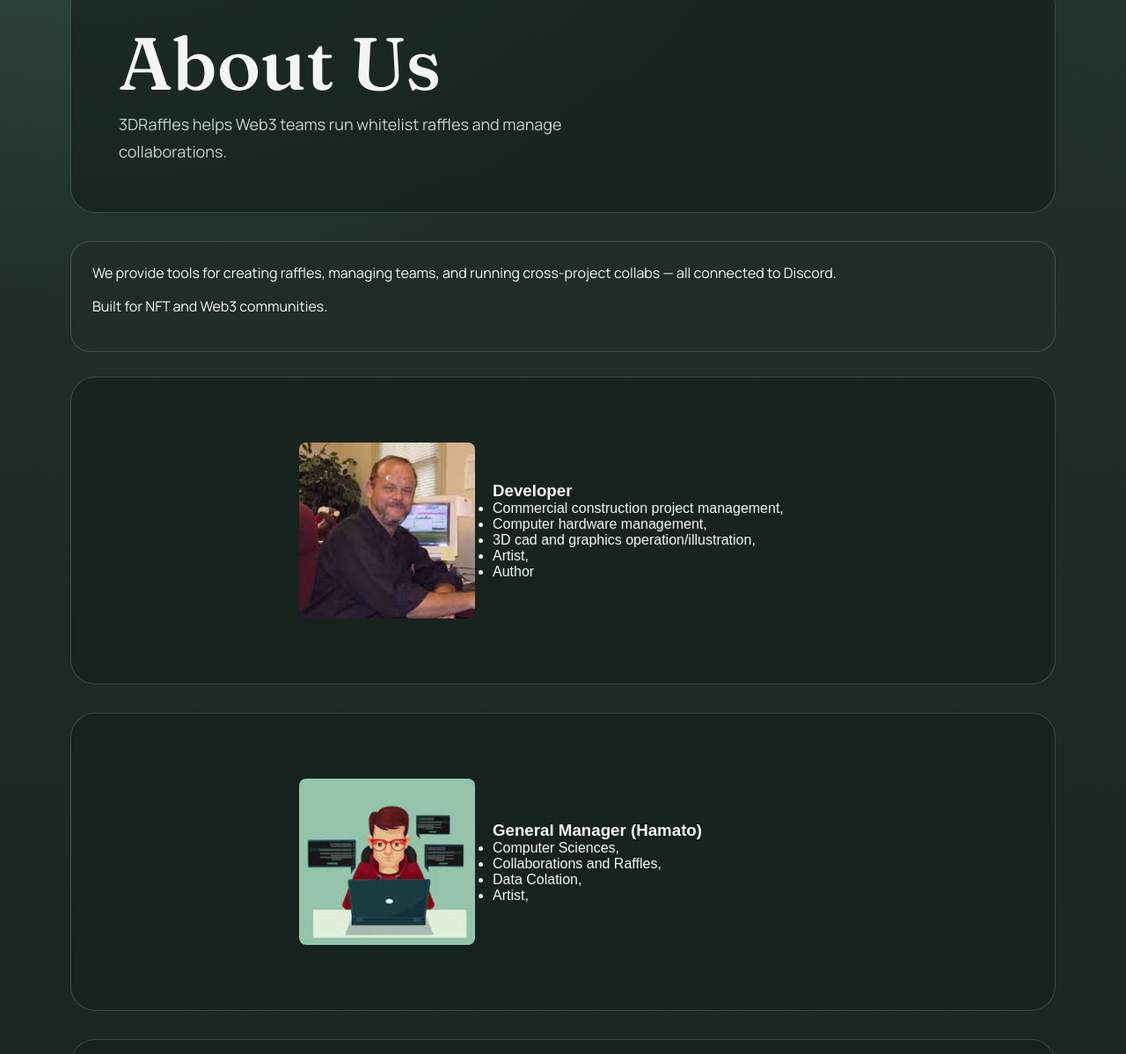
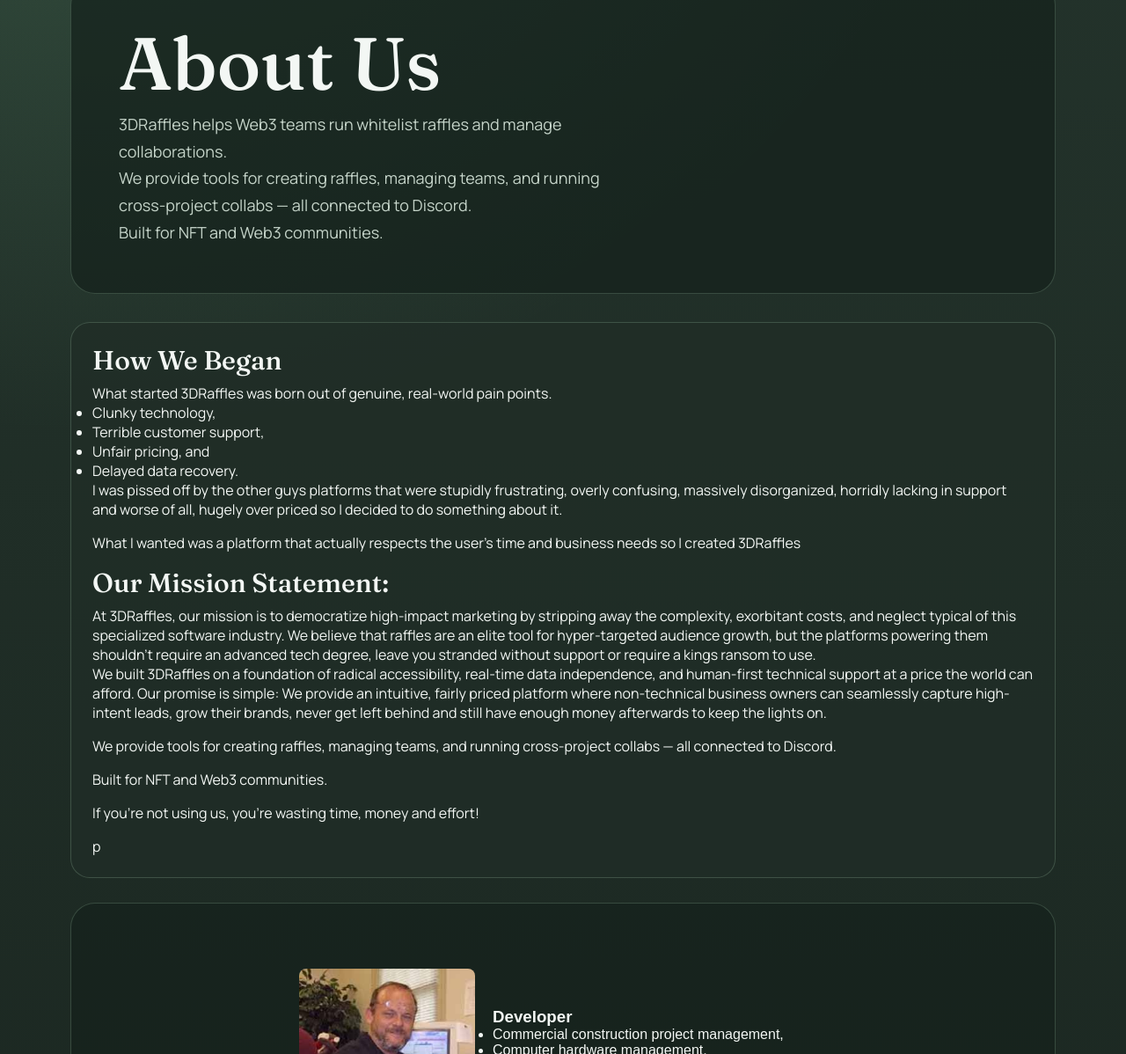
Before and after one commit to Faren450/3DRaffles, a website: page whitelist-raffle-website/about.html in a window 1280 px wide. Shown: the part 318-1516 px from the top of the page at 88% size. Drawn offline with Linux system fonts and the light colour scheme.

Commit message:
Enhance About Us section with mission and origin details
Added sections detailing the origin and mission of 3DRaffles, emphasizing user-centric values and accessibility.

```diff
--- a/whitelist-raffle-website/about.html
+++ b/whitelist-raffle-website/about.html
@@ -19,11 +19,44 @@
     <section class="hero">
       <h1>About Us</h1>
       <p>3DRaffles helps Web3 teams run whitelist raffles and manage collaborations.</p>
+	  <p>We provide tools for creating raffles, managing teams, and running cross-project collabs — all connected to Discord.</p>
+      <p>Built for NFT and Web3 communities.</p>
+
     </section>
 
     <section class="card" style="padding:24px;">
-      <p>We provide tools for creating raffles, managing teams, and running cross-project collabs — all connected to Discord.</p>
-      <p>Built for NFT and Web3 communities.</p>
+
+<h3>How We Began</h3>
+<ul>What started 3DRaffles was born out of genuine, real-world pain points.
+<li>Clunky technology,</li>
+<li>Terrible customer support,</li>
+<li>Unfair pricing, and</li>
+<li>Delayed data recovery.</li>
+</ul>
+
+<p>I was pissed off by the other guys platforms that were stupidly frustrating, overly confusing, massively disorganized, horridly lacking in support and worse of all, hugely over priced so I decided to do something about it.</p>
+
+<p>What I wanted was a platform that actually respects the user's time and business needs so I created 3DRaffles
+</p>
+
+<h3>Our Mission Statement:</h3>
+
+At 3DRaffles, our mission is to democratize high-impact marketing by stripping away the complexity, exorbitant costs, and neglect typical of this specialized software industry.
+We believe that raffles are an elite tool for hyper-targeted audience growth, but the platforms powering them shouldn't require an advanced tech degree, leave you stranded without support or require a kings ransom to use.
+
+<p>We built 3DRaffles on a foundation of radical accessibility, real-time data independence, and human-first technical support at a price the world can afford.
+Our promise is simple: We provide an intuitive, fairly priced platform where non-technical business owners can seamlessly capture high-intent leads, grow their brands, never get left behind and still have enough money afterwards to keep the lights on.</p>
+
+	<p>We provide tools for creating raffles, managing teams, and running cross-project collabs — all connected to Discord.</p>
+    <p>Built for NFT and Web3 communities.</p>
+
+<p>
+If you’re not using us, you’re wasting time, money and effort!
+</p>p
+
+
+
+
     </section>
 
 
```
